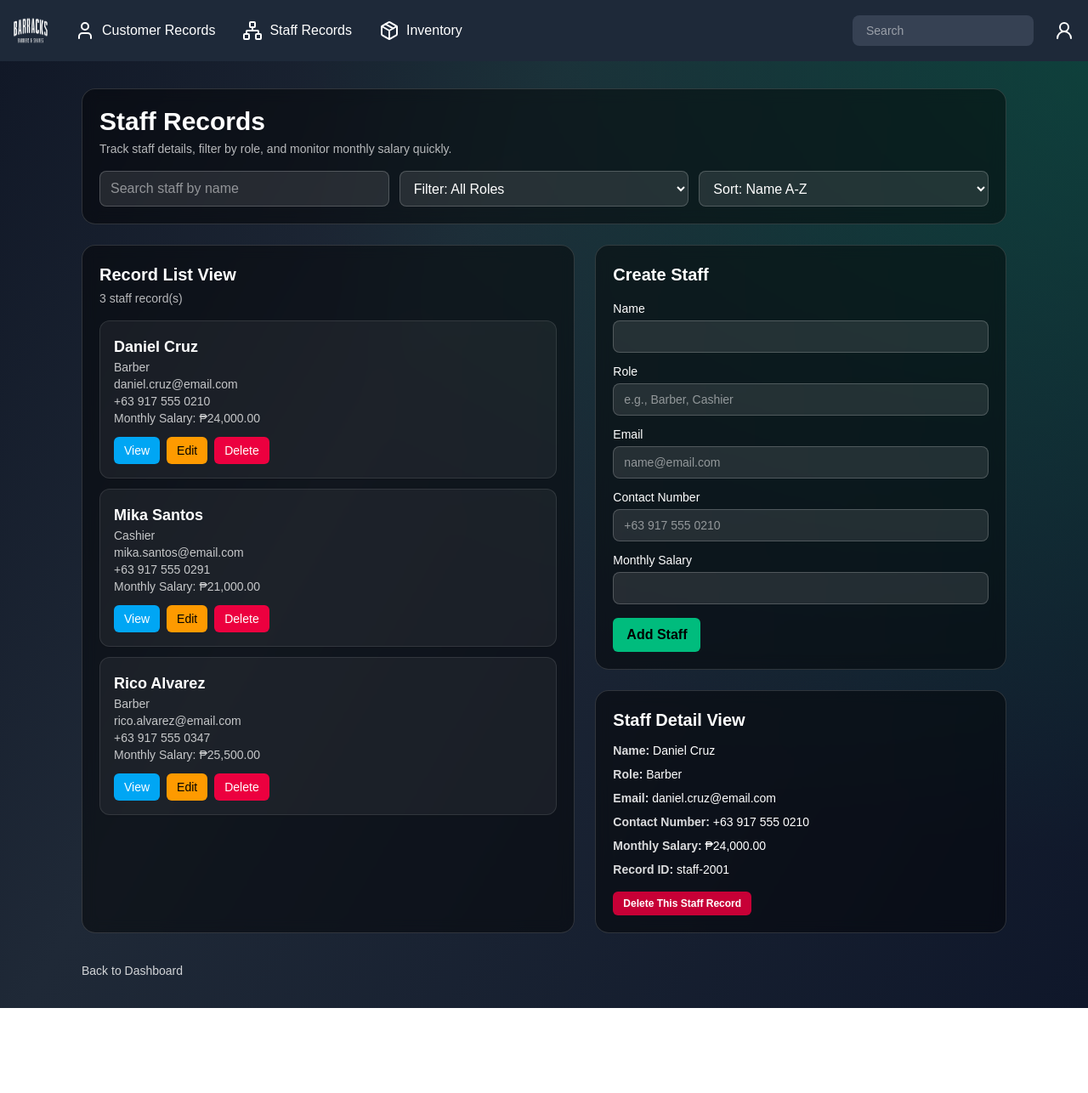
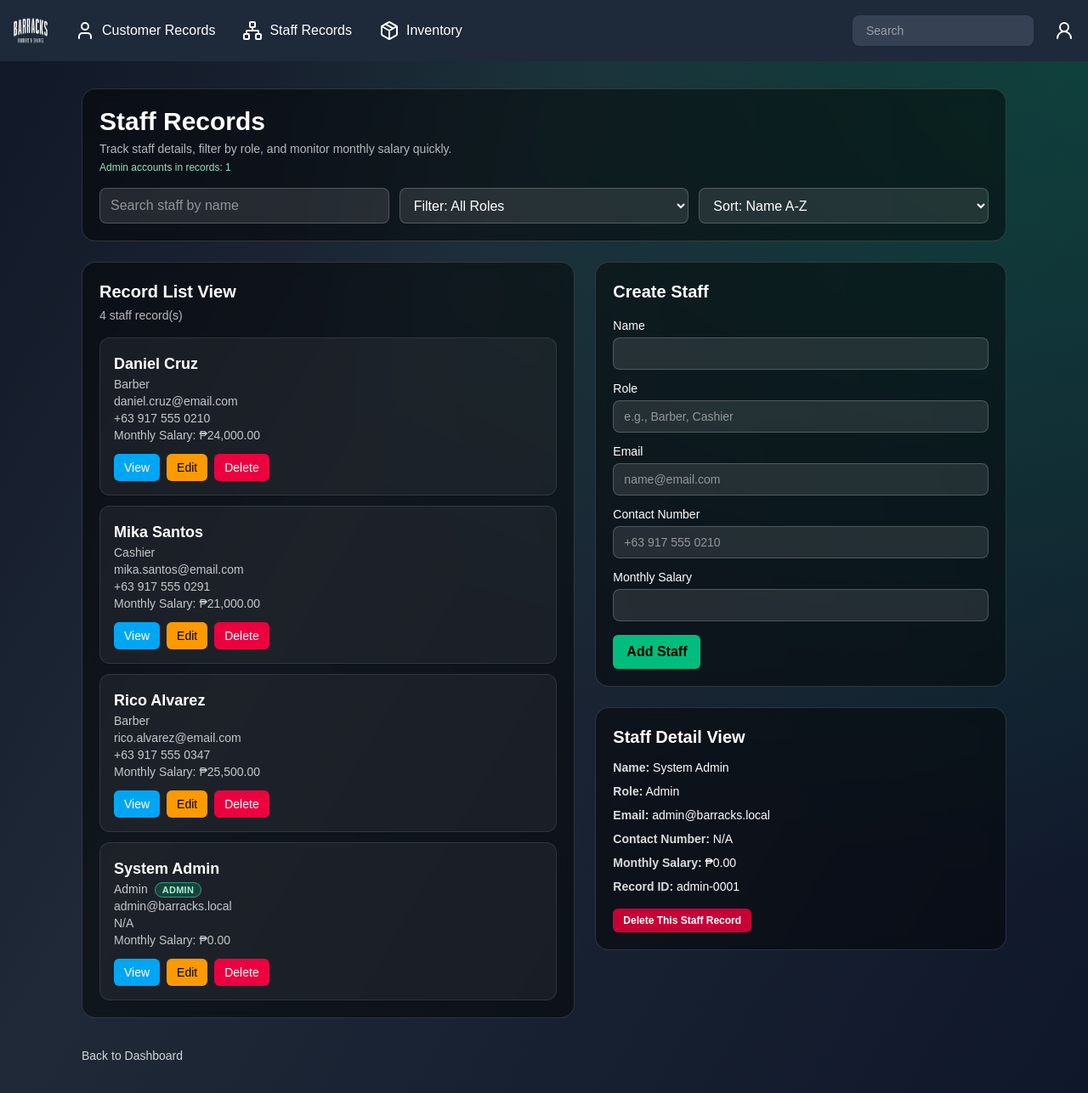
Before and after one commit to aavillejo/Barracks-Prototype, a Next.js app in the folder barracks-prototype/: page /Records/StaffRecords in a window 1280 px wide. Shown: the whole page at 85% size. Before the commit the page ends 1186 px from the top, so only its background shows below. Built offline with nearby package versions, Linux system fonts and the light colour scheme.

Commit message:
Add admin staff persistence and admin display in staff records

```diff
--- a/barracks-prototype/app/Records/DataPersistence/Storage.tsx
+++ b/barracks-prototype/app/Records/DataPersistence/Storage.tsx
@@ -134,6 +134,31 @@ export type StaffMember = {
   createdAt: string;
 };
 
+const defaultAdminStaff: StaffMember[] = [
+  {
+    id: "admin-0001",
+    name: "System Admin",
+    role: "Admin",
+    email: "admin@barracks.local",
+    contactNumber: "N/A",
+    monthlySalary: 0,
+    createdAt: "2026-01-01T00:00:00.000Z",
+  },
+];
+
+const isAdminStaff = (member: StaffMember) =>
+  member.role.trim().toLowerCase() === "admin" || member.id.startsWith("admin-");
+
+const ensureAdminInStaff = (staffList: StaffMember[]): StaffMember[] => {
+  const hasAdmin = staffList.some(isAdminStaff);
+
+  if (hasAdmin) {
+    return staffList;
+  }
+
+  return [...defaultAdminStaff.map((admin) => ({ ...admin })), ...staffList];
+};
+
 const isValidStaff = (value: unknown): value is StaffMember => {
   if (!value || typeof value !== "object") {
     return false;
@@ -154,27 +179,33 @@ const isValidStaff = (value: unknown): value is StaffMember => {
 
 const getInitialStaff = (storageKey: string): StaffMember[] => {
   if (typeof window === "undefined") {
-    return (seedStaff as StaffMember[]).map((staff) => ({ ...staff }));
+    const seededStaff = (seedStaff as StaffMember[]).map((staff) => ({ ...staff }));
+    return ensureAdminInStaff(seededStaff);
   }
 
   const storedRecords = window.localStorage.getItem(storageKey);
 
   if (!storedRecords) {
-    return (seedStaff as StaffMember[]).map((staff) => ({ ...staff }));
+    const seededStaff = (seedStaff as StaffMember[]).map((staff) => ({ ...staff }));
+    return ensureAdminInStaff(seededStaff);
   }
 
   try {
     const parsed = JSON.parse(storedRecords) as unknown;
 
     if (Array.isArray(parsed) && parsed.every(isValidStaff)) {
-      return parsed;
+      return ensureAdminInStaff(parsed);
     }
 
-    const fallback = (seedStaff as StaffMember[]).map((staff) => ({ ...staff }));
+    const fallback = ensureAdminInStaff(
+      (seedStaff as StaffMember[]).map((staff) => ({ ...staff })),
+    );
     window.localStorage.setItem(storageKey, JSON.stringify(fallback));
     return fallback;
   } catch {
-    const fallback = (seedStaff as StaffMember[]).map((staff) => ({ ...staff }));
+    const fallback = ensureAdminInStaff(
+      (seedStaff as StaffMember[]).map((staff) => ({ ...staff })),
+    );
     window.localStorage.setItem(storageKey, JSON.stringify(fallback));
     return fallback;
   }
--- a/barracks-prototype/app/Records/StaffRecords/page.tsx
+++ b/barracks-prototype/app/Records/StaffRecords/page.tsx
@@ -57,6 +57,12 @@ export default function StaffRecordsPage() {
       return a.name.localeCompare(b.name);
     });
   }, [staff, searchQuery, roleFilter, sortBy]);
+
+  const adminCount = useMemo(
+    () =>
+      staff.filter((member) => member.role.trim().toLowerCase() === "admin").length,
+    [staff],
+  );
 
   const selectedStaff = staff.find((member) => member.id === selectedStaffId) ?? staff[0] ?? null;
 
@@ -177,6 +183,9 @@ export default function StaffRecordsPage() {
             <p className="mt-1 text-sm text-white/70">
               Track staff details, filter by role, and monitor monthly salary quickly.
             </p>
+            <p className="mt-1 text-xs text-emerald-200/90">
+              Admin accounts in records: {adminCount}
+            </p>
 
             <div className="mt-4 grid gap-3 md:grid-cols-3">
               <input
@@ -225,7 +234,14 @@ export default function StaffRecordsPage() {
                     className="rounded-xl border border-white/10 bg-white/5 p-4 shadow-sm"
                   >
                     <p className="text-lg font-semibold">{member.name}</p>
-                    <p className="text-sm text-white/75">{member.role}</p>
+                    <p className="text-sm text-white/75">
+                      {member.role}
+                      {member.role.trim().toLowerCase() === "admin" ? (
+                        <span className="ml-2 rounded-full border border-emerald-300/50 bg-emerald-400/20 px-2 py-0.5 text-[11px] font-semibold uppercase tracking-wide text-emerald-200">
+                          Admin
+                        </span>
+                      ) : null}
+                    </p>
                     <p className="text-sm text-white/75">{member.email}</p>
                     <p className="text-sm text-white/75">{member.contactNumber}</p>
                     <p className="text-sm text-white/75">
```
Also changed, not shown: 1 other file (tests, documents, lock files or other folders).
